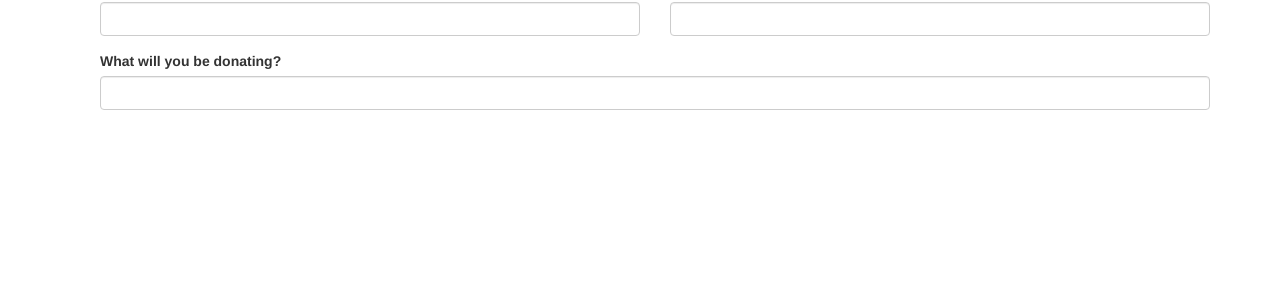
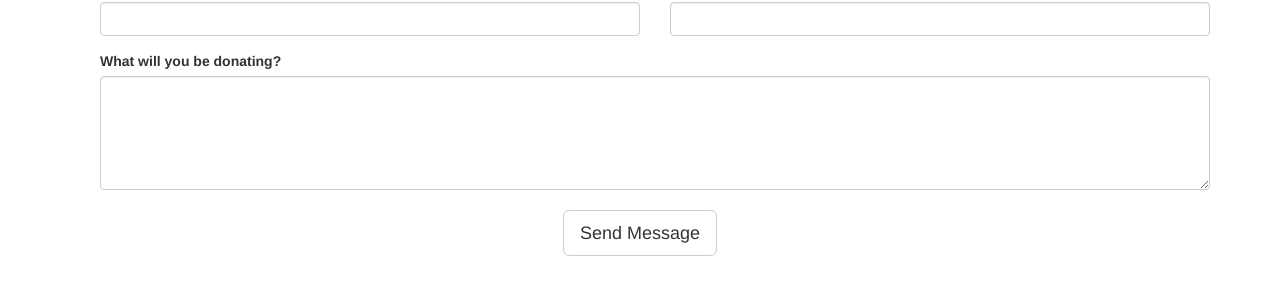
Before and after one commit to bradloudis/ReUseFull, a plain HTML site: page org-contact-form/index.html in a window 1280 px wide. Shown: the part 167-462 px from the top of the page. Drawn offline with nearby package versions, Linux system fonts and the light colour scheme.

Commit message:
adding and centering button

```diff
--- a/org-contact-form/index.html
+++ b/org-contact-form/index.html
@@ -48,9 +48,15 @@
           <div class="col-md-12">
             <div class="form group">
               <label for="donation">What will you be donating?</label>
-              <input type="text" class="form-control" />
+              <textarea class="form-control" rows="5"></textarea>
             </div>
           </div>
+        </div>
+
+        <div class="form-row text-center" style="margin: 20px">
+          <button type="button" class="btn btn-default btn-lg">
+            Send Message
+          </button>
         </div>
       </form>
     </div>
```
